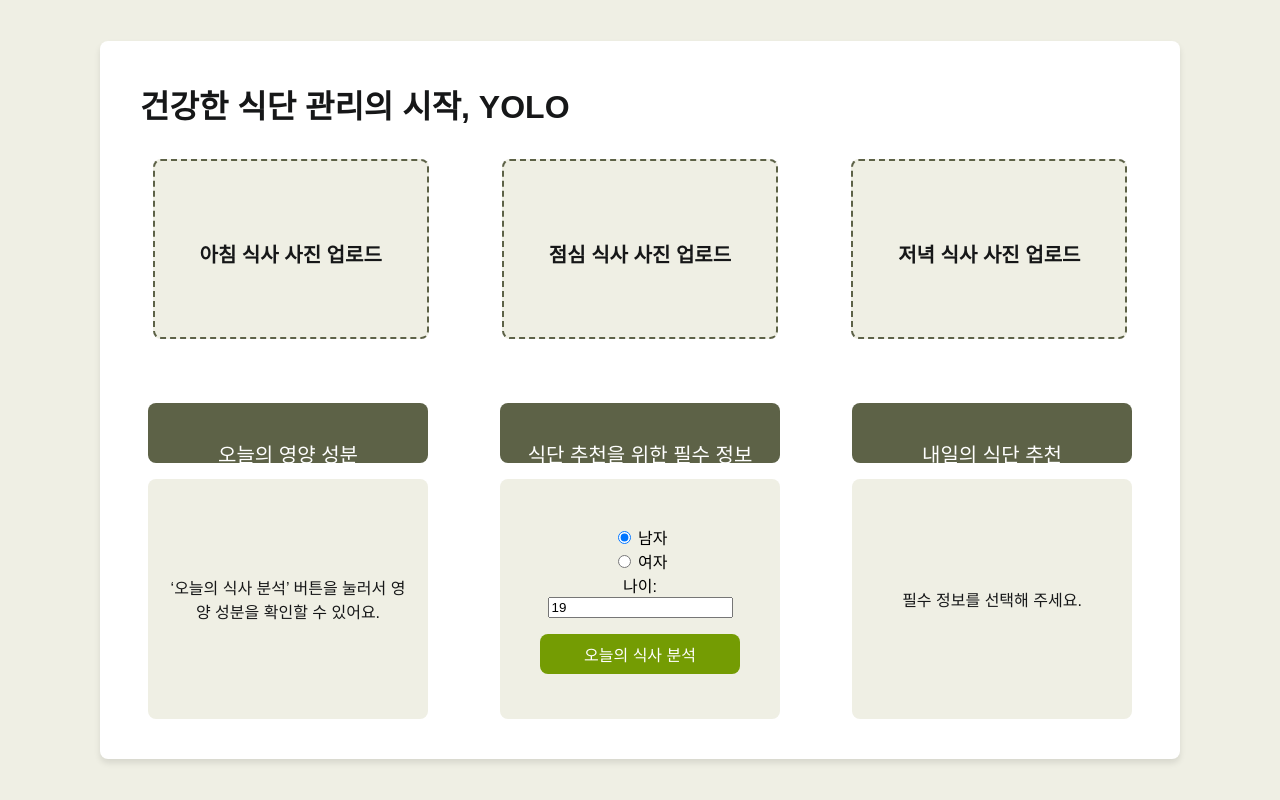
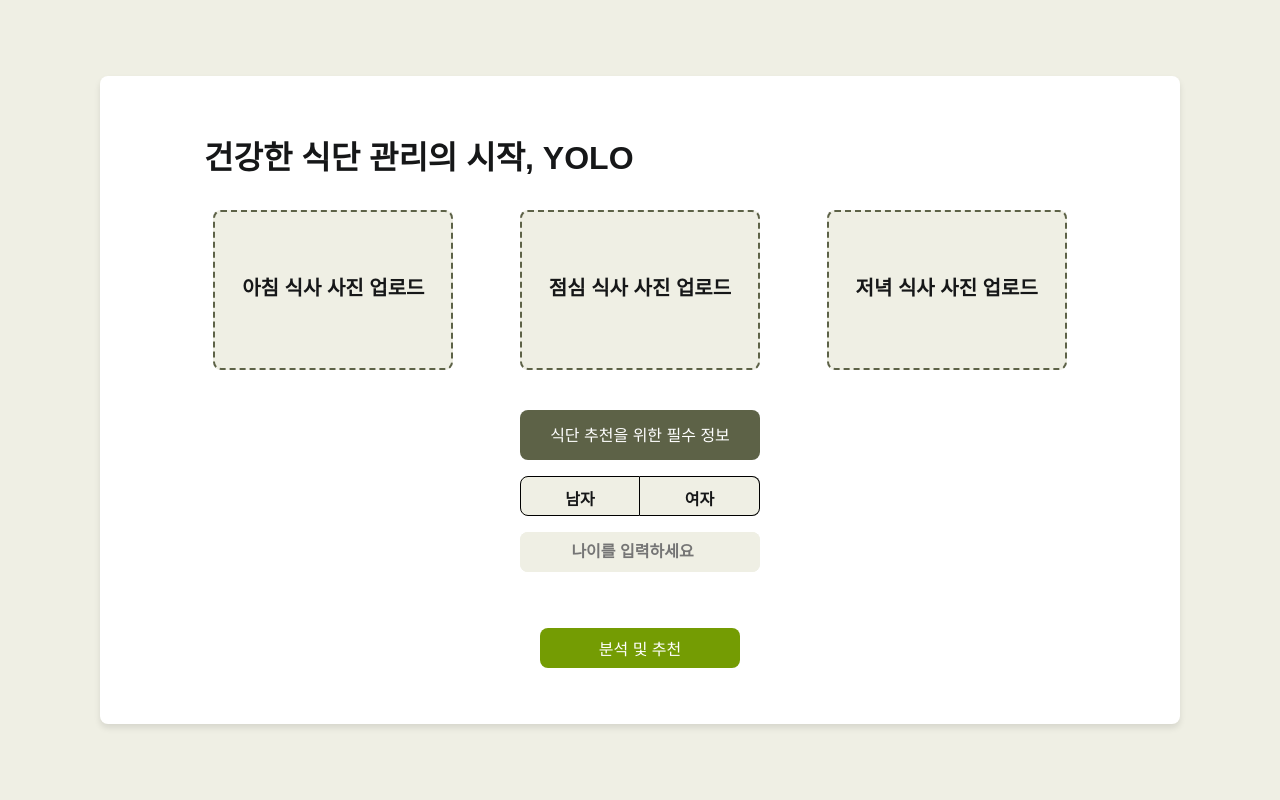
Before and after one commit to ussr1285/your_optimal_dietary_lifestyle_organizer, a Flask app: page / in a window 1280 px wide. Run offline with Flask 3, Linux system fonts and the light colour scheme; parts of the project's set-up code (start-up, migrations or seed data) failed here and were passed over; some web fonts are replaced.

Commit message:
front-end update

```diff
--- a/static/styles.css
+++ b/static/styles.css
@@ -1,7 +1,25 @@
 /* 한도연 */
 
+blockquote, body, dd, dl, dt, fieldset, figure, h1, h2, h3, h4, h5, h6, hr, html, iframe, legend, li, ol, p, pre, textarea, ul {margin:0;padding:0}
+h1, h2, h3, h4, h5, h6 {font-size:100%;font-weight:400}
+ul {list-style:none}
+button, input, select {margin:0}
+html {box-sizing:border-box}
+*, :after, :before {box-sizing:inherit}
+img, video {height:auto;max-width:100%}
+iframe {border:0}
+table {border-collapse:collapse;border-spacing:0}
+td, th {padding:0}
+
+@font-face {
+    font-family: 'Pretendard-Regular';
+    src: url('https://fastly.jsdelivr.net/gh/Project-Noonnu/noonfonts_2107@1.1/Pretendard-Regular.woff') format('woff');
+    font-weight: 400;
+    font-style: normal;
+}
+
 body {
-    font-family: Arial, sans-serif;
+    font-family: 'Pretendard-Regular', Arial, sans-serif;
     background-color: #EFEFE4;
     margin: 0;
     padding: 0;
@@ -12,11 +30,15 @@
     height: 100vh;
 }
 
+button, input {
+    font-family: 'Pretendard-Regular', Arial, sans-serif;
+}
+
 .container {
     width: 1080px;
     height: auto;
     margin: auto;
-    padding: 1rem;
+    padding: 2rem 5rem;
     background-color: #ffffff;
     border-radius: 0.5rem;
     box-shadow: 0 4px 6px rgba(0, 0, 0, 0.1);
@@ -43,7 +65,7 @@
     display: flex;
     justify-content: space-between;
     width: 100%;
-    margin-bottom: 1.5rem;
+    margin-bottom: 1rem;
 }
 
 .meal-section {
@@ -107,40 +129,40 @@
     border: none;
     transition: background-color 0.3s;
     margin-top: 1rem;
+    margin-bottom: 1.5rem;
 }
 
 button:hover {
     background-color: #5e7d02;
 }
 
-.results-container1 {
+#mealForm .results-container1 {
     display: flex;
     flex-direction: row;
-    justify-content: space-between;
+    justify-content: center;
     align-items: center;
     width: 100%;
-    margin-top: 2.5rem;
+    margin-top: 1.5rem;
     box-sizing: border-box;
     padding-left: 2rem;
     padding-right: 2rem;
 }
 
-.results-container2 {
+#mealForm .results-container2 {
     display: flex;
     flex-direction: row;
-    justify-content: space-between;
+    justify-content: center;
     align-items: center;
     width: 100%;
     box-sizing: border-box;
-    margin-top: 1rem;
     margin-bottom: 1.5rem;
     padding-left: 2rem;
     padding-right: 2rem;
 }
 
-.result-title-box {
-    width: 280px;
-    height: 60px;
+#mealForm .result-title-box {
+    width: 240px;
+    height: 50px;
     background-color: #5D6247;
     border-radius: 0.5rem;
     padding: 1rem;
@@ -148,10 +170,9 @@
     text-align: center;
 }
 
-.result-content-box {
-    width: 280px;
-    height: 240px;
-    background-color: #EFEFE4;
+#mealForm .result-content-box {
+    width: 240px;
+    background-color: transparent;
     border-radius: 0.5rem;
     padding: 1rem;
     flex-direction: column;
@@ -162,25 +183,224 @@
     align-items: center;
 }
 
-.result-title-box h3 {
-    font-size: 1.25rem;
+#mealForm .result-title-box h3 {
+    line-height: 20px;
+    font-size: 1rem;
     font-weight: 400;
     color: #ffffff;
 }
 
-.result-content-box p {
+#mealForm .result-content-box p {
     font-size: 1rem;
     font-weight: 400;
     color: #161718;
 }
 
-.result-content-box label {
+#mealForm .result-content-box div:first-child {
+    display: flex;
+    flex-direction: row;
+    background-color: #EFEFE4;
+    border-radius: 0.5rem;
+}
+
+#mealForm .result-content-box label {
+    max-height: 40px;
+    max-width: 50%;
     display: block;
 }
 
-.result-content-box input[type="text"] {
+#mealForm .result-content-box input[type="text"] {
     width: 80%;
     padding: 0.5rem;
     border: 1px solid #dcdcdc;
     border-radius: 0.5rem;
 }
+
+#mealForm .result-content-box input[type="radio"] {
+    display: none;
+}
+#mealForm .result-content-box input[type="radio"]:checked + .box {
+    background-color: #749C03;
+}
+#mealForm .result-content-box input[type="radio"]:checked + .box span {
+    color: white;
+}
+#mealForm .result-content-box input[type="radio"]:checked + .box span:before {
+    opacity: 1;
+}
+#mealForm .result-content-box .box {
+    width: 120px;
+    height: 40px;
+    background-color: transparent;
+    transition: all 250ms ease;
+    will-change: transition;
+    display: inline-block;
+    text-align: center;
+    cursor: pointer;
+    position: relative;
+    font-weight: 900;
+    border: 1px solid #000;
+}
+#mealForm .result-content-box label:first-child .box {
+    border-top-left-radius: 0.5rem;
+    border-bottom-left-radius: 0.5rem;
+}
+#mealForm .result-content-box label:last-child .box {
+    border-left: solid 0px;
+    border-top-right-radius: 0.5rem;
+    border-bottom-right-radius: 0.5rem;
+}
+#mealForm .result-content-box .box span {
+    position: absolute;
+    transform: translate(0, 9px);
+    left: 0;
+    right: 0;
+    transition: all 300ms ease;
+    font-size: 1em;
+    user-select: none;
+    color: #161718;
+}
+
+#mealForm .result-content-box > div:last-child {
+    width: 240px;
+    height: 40px;
+    background-color: #EFEFE4;
+    border-radius: 0.5rem;
+    margin-top: 1rem;
+}
+#mealForm .result-content-box > div:last-child input {
+    width: 240px;
+    height: 40px;
+    font-size: medium;
+    font-weight: bolder;
+    background-color: #EFEFE4;
+    border-radius: 0.5rem;
+    text-align: center;
+    border: none;
+}
+
+#mealFormre .results-container2 {
+    display: flex;
+    justify-content: space-between;
+    width: 100%;
+}
+
+#mealFormre .results-container2 > div {
+    flex: 1;
+    display: flex;
+    justify-content: center;
+    align-items: center;
+}
+
+#mealFormre .results-container2 > div:last-child {
+    align-items: flex-start;
+}
+
+#mealFormre .result-content-box {
+    background-color: #EFEFE4;
+    width: 240px;
+    height: 140px;
+    border-radius: 0.5rem;
+    margin-bottom: 1.5rem;
+    display: flex;
+    flex-direction: column;
+    align-items: center;
+    justify-content: center;
+}
+
+#mealFormre .result-content-box p {
+    text-align: center;
+}
+
+#mealFormre .results-container2 .result-recommend {
+    display: flex;
+    flex-direction: column;
+    align-items: flex-start;
+}
+
+#mealFormre .results-container2 .result-recommend .result-recommend-box {
+    background-color: #EFEFE4;
+    width: 240px;
+    height: 40px;
+    border-radius: 0.5rem;
+    justify-content: center;
+    align-items: center;
+    text-align: center;
+    line-height: 40px;
+    margin-bottom: 0.5rem;
+}
+
+#mealFormre .results-meal-name > div {
+    flex: 1;
+    display: flex;
+    justify-content: center;
+    align-items: center;
+}
+
+#mealFormre .results-meal-name {
+    display: flex;
+    justify-content: space-between;
+    width: 100%;
+}
+
+#mealFormre .result-meal-box {
+    background-color: #749C03;
+    width: 240px;
+    height: 40px;
+    border-radius: 0.5rem;
+    color: #ffffff;
+    align-items: center;
+    justify-content: center;
+    margin-bottom: 0.5rem;
+}
+
+#mealFormre .result-meal-box h3 {
+    line-height: 40px;
+    text-align: center;
+}
+
+#mealFormre .results-index > div {
+    flex: 1;
+    display: flex;
+    justify-content: center;
+    align-items: center;
+}
+
+#mealFormre .results-index {
+    display: flex;
+    justify-content: space-between;
+    width: 100%;
+}
+
+#mealFormre .result-index-box {
+    background-color: #5D6247;
+    width: 240px;
+    height: 40px;
+    border-radius: 0.5rem;
+    color: #ffffff;
+    align-items: center;
+    justify-content: center;
+    margin-bottom: 0.5rem;
+    margin-top: 1rem;
+}
+
+#mealFormre .result-index-box h3 {
+    line-height: 40px;
+    text-align: center;
+}
+
+#mealFormre .home {
+    background-color: #749C03;
+    width: 180px;
+    height: 40px;
+    border-radius: 0.5rem;
+    border: #000;
+    color: #ffffff;
+    text-align: center;
+    line-height: 40px;
+    cursor: pointer;
+    transition: all 0.2s ease;
+}
+#mealFormre .home:hover {
+    background-color: #5e7d02;
+}
--- a/templates/index.html
+++ b/templates/index.html
@@ -49,34 +49,32 @@
             <!--<button type="submit" onclick="showResults()">오늘의 식사 분석</button>-->
             <div class="results-container1">
                 <div class="result-title-box">
-                    <h3>오늘의 영양 성분</h3>
-                </div>
-                <div class="result-title-box">
                     <h3>식단 추천을 위한 필수 정보</h3>
-                </div>
-                <div class="result-title-box">
-                    <h3>내일의 식단 추천</h3>
                 </div>
             </div>
             <div class="results-container2">
                 <div class="result-content-box">
-                    <p>‘오늘의 식사 분석’ 버튼을 눌러서 영양 성분을 확인할 수 있어요.</p>
-                </div>
-                <div class="result-content-box">
                     <div>
-                        <label><input type="radio" name="gender" value="남" checked="checked"> 남자</label>
-                        <label><input type="radio" name="gender" value="여"> 여자</label>
+                        <label>
+                        <input type="radio" name="gender" value="남"/>
+                            <div class="radio-man box">
+                                <span>남자</span>
+                            </div>
+                        </label>
+                        <label>
+                        <input type="radio" name="gender" value="여"/>
+                            <div class="radio-woman box">
+                                <span>여자</span>
+                            </div>
+                        </label>
                     </div>
                     <div>
-                        <label>나이:</label>
-                        <input type="number" name="age" value="19" min="1">
+                        <input type="number" name="age" min="1" placeholder="나이를 입력하세요">
                     </div>
-                    <button type="submit">오늘의 식사 분석</button>
                 </div>
+            </div>
+            <button type="submit">분석 및 추천</button>
         </form>
-        <div class="result-content-box">
-            <p>필수 정보를 선택해 주세요.</p>
-        </div>
     </div>
     </div>
 
```
Also changed, not shown: templates/result.html (+115 -60 lines), 1 other file.
